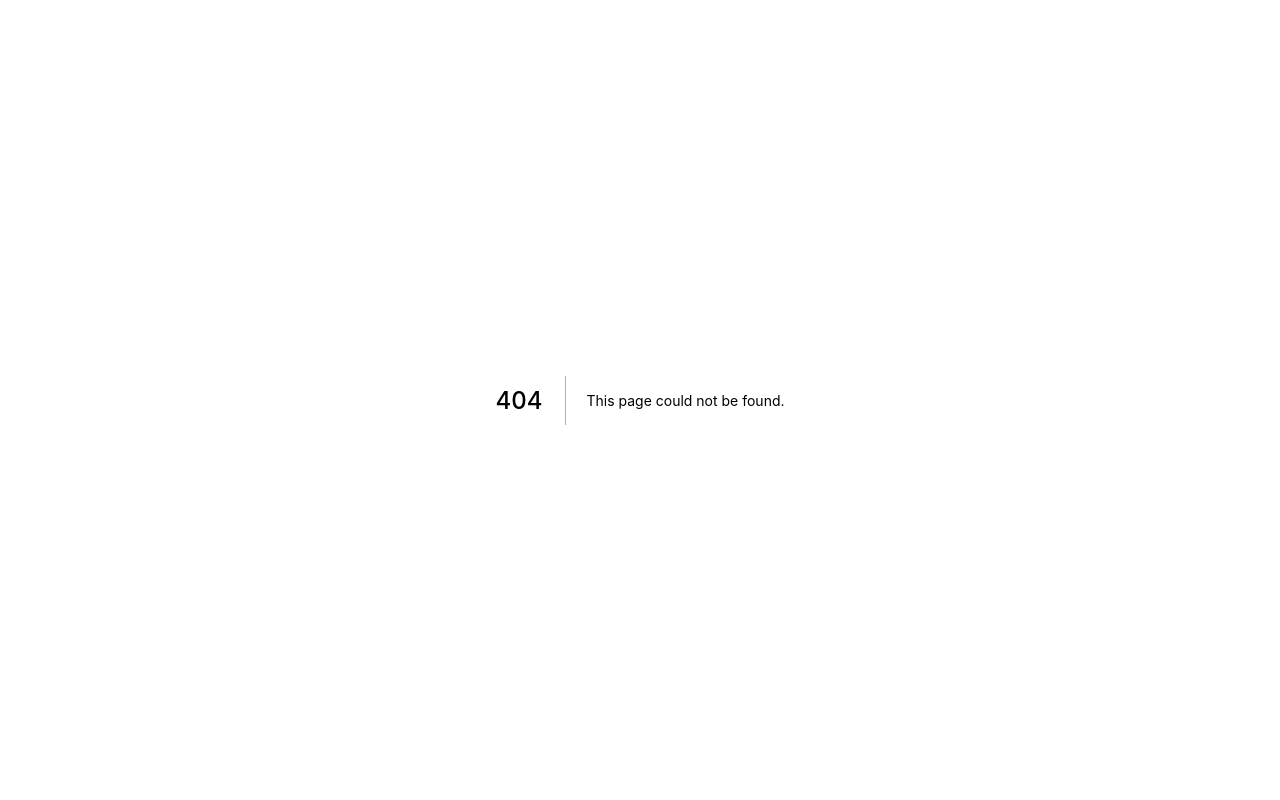
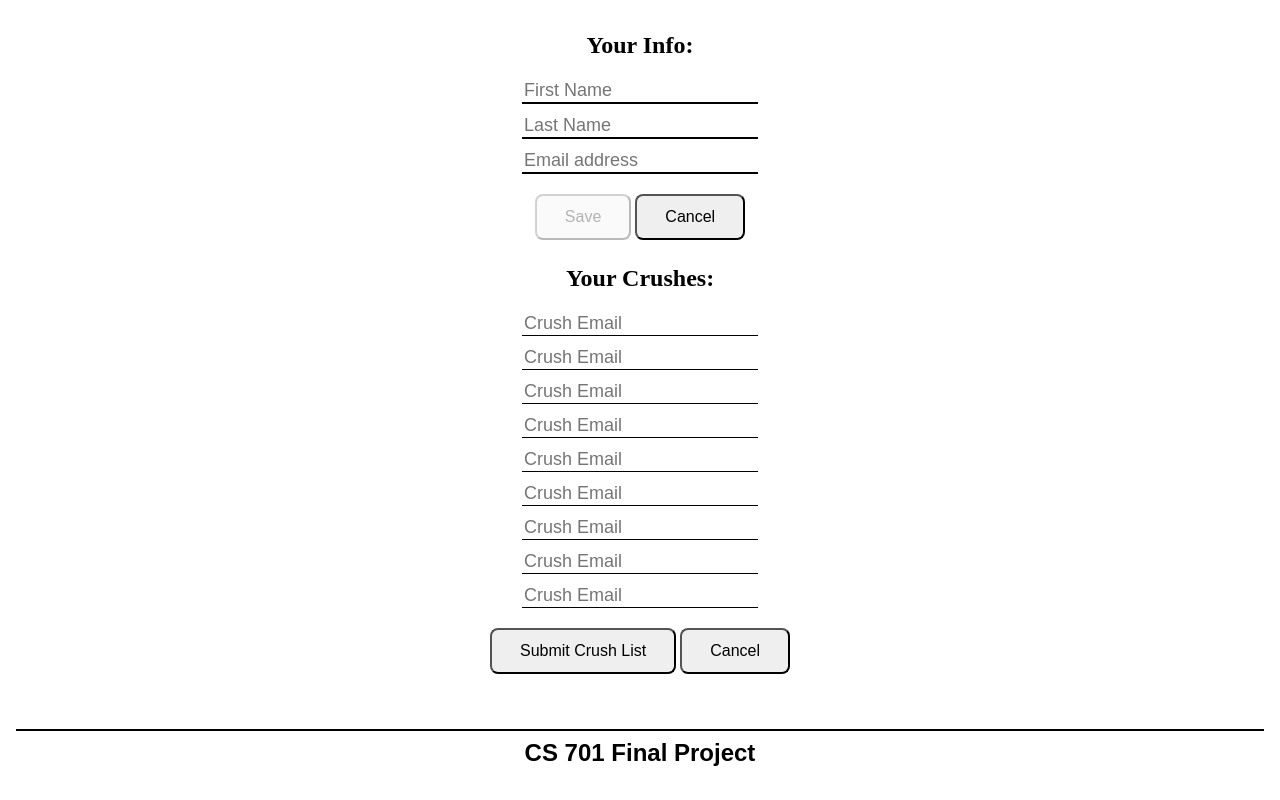
Before and after one commit to DavidGmidd/SeniorSeminarProject21, a Next.js app: page /CrushList in a window 1280 px wide. Before the commit this address had no page. Built offline with nearby package versions, Linux system fonts and the light colour scheme.

Commit message:
CrushList

```diff
--- /dev/null
+++ b/pages/CrushList.js
@@ -0,0 +1,52 @@
+
+import Head from 'next/head';
+import { useState } from 'react';
+import Link from 'next/link';
+import styles from '../pages/Styles/Home.module.css';
+import Button from 'react-bootstrap/Button';
+
+export default function CrushList() {
+
+
+    const [currentName, setName] = useState('');
+    const [currentLastName, setLastName] = useState('');
+    const [currentEmail, setEmail] = useState('');
+
+    return (
+
+    <div className={styles.body}>
+    <Head>
+        <title>Panther Crush List</title>
+      </Head>
+        <main>
+
+        <div className={styles.UserInfo }>
+            <h2 className= {styles.titleSection}> Your Info:</h2>
+            <input className= {styles.input}  onChange={e => { setName(e.target.value) }} value={currentName} type="text" aria-label="title" placeholder = "First Name" required />
+            <input className= {styles.input} onChange={e => { setLastName(e.target.value) }} value={currentLastName} type="text" aria-label="title" placeholder = "Last Name" required />
+            <input className= {styles.input}  onChange={e => { setEmail(e.target.value) }} value={currentEmail} type="text" aria-label="title" placeholder = "Email address" required />
+            <button className={styles.button} disabled={currentName === '' || currentLastName === '' || currentEmail === ''}> Save </button>
+            <button className={styles.button}/* onClick={() => { complete() }} */> Cancel </button>
+        </div>
+        <div className={styles.crushList }>
+            <h2 className= {styles.titleSection} type="button" class="collapsible">Your Crushes:</h2>
+            <input className= {styles.crushInput} /* onChange={e => { setTitle(e.target.value) }} value={currentTitle}*/ type="text" aria-label="title" placeholder = "Crush Email"/>
+            <input className= {styles.crushInput} /* onChange={e => { setTitle(e.target.value) }} value={currentTitle}*/ type="text" aria-label="title" placeholder = "Crush Email"/>
+            <input className= {styles.crushInput}  /* onChange={e => { setTitle(e.target.value) }} value={currentTitle}*/ type="text" aria-label="title" placeholder = "Crush Email" />
+            <input className= {styles.crushInput} /* onChange={e => { setTitle(e.target.value) }} value={currentTitle}*/ type="text" aria-label="title" placeholder = "Crush Email"/>
+            <input className= {styles.crushInput} /* onChange={e => { setTitle(e.target.value) }} value={currentTitle}*/ type="text" aria-label="title" placeholder = "Crush Email"/>
+            <input className= {styles.crushInput}  /* onChange={e => { setTitle(e.target.value) }} value={currentTitle}*/ type="text" aria-label="title" placeholder = "Crush Email" />
+            <input className= {styles.crushInput} /* onChange={e => { setTitle(e.target.value) }} value={currentTitle}*/ type="text" aria-label="title" placeholder = "Crush Email"/>
+            <input className= {styles.crushInput} /* onChange={e => { setTitle(e.target.value) }} value={currentTitle}*/ type="text" aria-label="title" placeholder = "Crush Email"/>
+            <input className= {styles.crushInput}  /* onChange={e => { setTitle(e.target.value) }} value={currentTitle}*/ type="text" aria-label="title" placeholder = "Crush Email" />
+
+            <button className={styles.button} /*onClick={() => { makeArticle() }} disabled={currentTitle === ''} */> Submit Crush List </button>
+            <button className={styles.button}/* onClick={() => { complete() }} */> Cancel </button>
+        </div>
+
+        </main>
+        <footer className={styles.footer1}> CS 701 Final Project</footer>
+    </div>
+
+    );
+    }
--- a/pages/Styles/Home.module.css
+++ b/pages/Styles/Home.module.css
@@ -1,6 +1,6 @@
 .body {
 
-    background-color: blue;
+    background-color: white;
     text-align: center;
     width: 100;
     height: 100%;
@@ -24,12 +24,57 @@
     font-family: Arial, Helvetica, sans-serif;
     font-size: 16px;
 }
+
+.input{
+
+    margin: 0 auto;
+    margin-top: 10px;
+    display: block;
+    align-items: center;
+    font-size: 18px;
+    border: none;
+    border-bottom: 2px solid black;
+    background-color: white;
+}
+
+.button {
+
+    margin: 20px 2px 5px 2px;
+    font-size: 16px;
+    padding: 12px 28px;
+    border-radius: 8px;
+}
+.button:hover {
+
+    background-color:rgba(37, 37, 129, 0.753); /* Green */
+    color: white;
+    cursor: pointer;
+  }
+
+.UserInfo{
+
+    text-align: center;
+    margin-top: 15px;
+    margin-bottom: 20px;
+
+}
+.crushInput{
+
+    font-size: 18px;
+    display: block;
+    align-items: center;
+    margin: 0 auto;
+    margin-top: 10px;
+    border: none;
+    border-bottom: 1px solid black;
+}
+
 .footer1 {
 
     border-top: 2px solid black;
     padding-top: 8px;
     font-size: 24px;
-    position: fixed;
+    position: relative;
     left: 0;
     bottom: 0;
     width: 100%;
@@ -38,10 +83,5 @@
     font-weight: bold;
     font-family: Arial, Helvetica, sans-serif;
     margin-bottom: 20px;
-    margin-top: 12px;
+    margin-top: 50px;
 }
-.test {
-    float: left;
-    background-color: blueviolet;
-
-}
```
